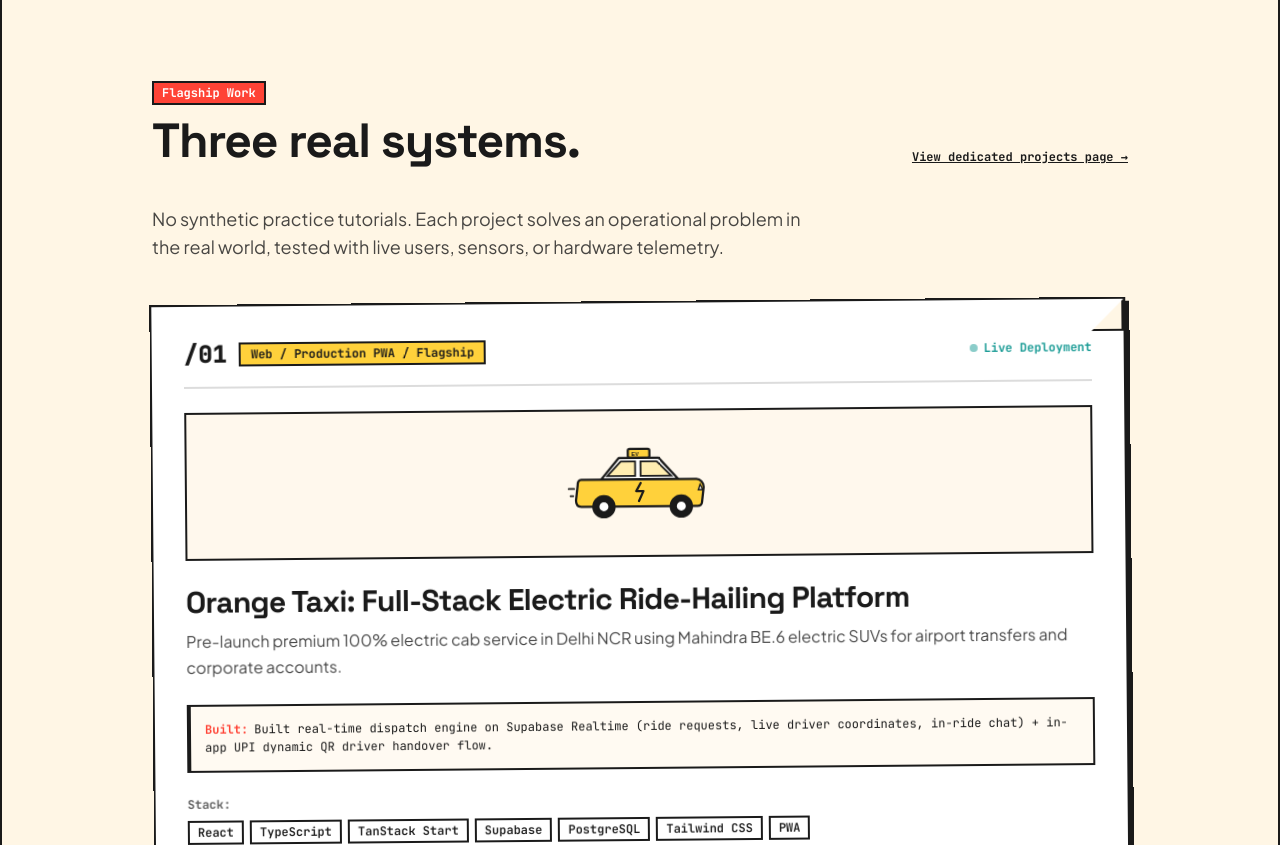
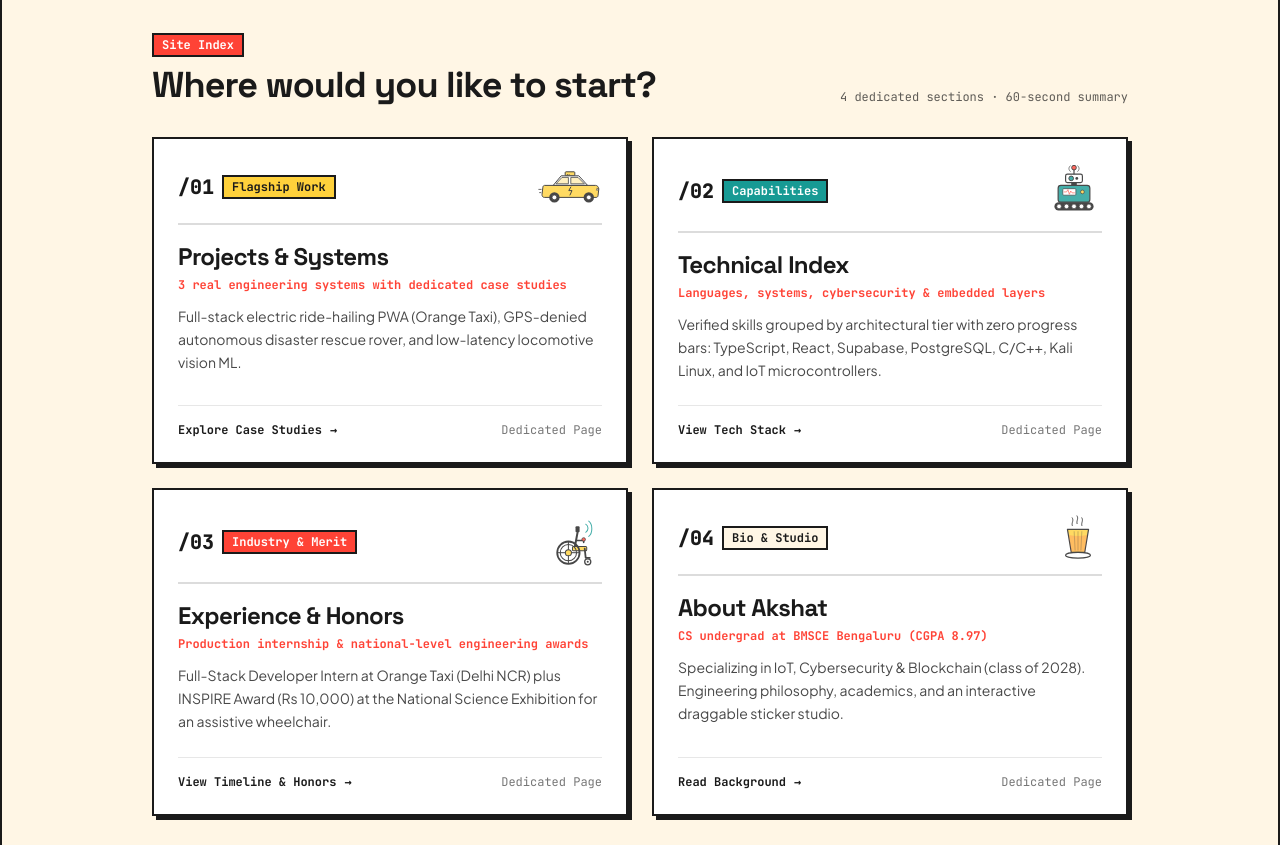
Before and after one commit to akshat0709/portfolio, a Next.js app: page / in a window 1280 px wide. Shown: the part 940-1785 px from the top of the page. Built offline with nearby package versions, Linux system fonts and the light colour scheme.

Commit message:
Streamline homepage: remove redundant duplicated content moved to dedicated subpages

```diff
--- a/app/page.tsx
+++ b/app/page.tsx
@@ -8,14 +8,6 @@
 import { TrainDoodle } from "@/components/doodles/TrainDoodle";
 import { WheelchairDoodle } from "@/components/doodles/WheelchairDoodle";
 import { ChaiDoodle } from "@/components/doodles/ChaiDoodle";
-import { ProjectCard } from "@/components/ui/ProjectCard";
-import { SkillsIndex } from "@/components/ui/SkillsIndex";
-import { StickerPile } from "@/components/ui/StickerPile";
-import {
-  ExperienceSection,
-  RecognitionSection,
-  EarlyWorkSection,
-} from "@/components/ui/ExperienceAndRecognition";
 import { ContactSection } from "@/components/ui/Footer";
 import { MagneticButton } from "@/components/ui/MagneticButton";
 
@@ -26,12 +18,63 @@
 };
 
 export default function HomePage() {
+  const sections = [
+    {
+      num: "01",
+      title: "Projects & Systems",
+      subtitle: "3 real engineering systems with dedicated case studies",
+      description:
+        "Full-stack electric ride-hailing PWA (Orange Taxi), GPS-denied autonomous disaster rescue rover, and low-latency locomotive vision ML.",
+      badge: "Flagship Work",
+      color: "#FFD13B", // sunny
+      href: "/projects",
+      cta: "Explore Case Studies",
+      icon: <TaxiDoodle className="w-16 h-12" />,
+    },
+    {
+      num: "02",
+      title: "Technical Index",
+      subtitle: "Languages, systems, cybersecurity & embedded layers",
+      description:
+        "Verified skills grouped by architectural tier with zero progress bars: TypeScript, React, Supabase, PostgreSQL, C/C++, Kali Linux, and IoT microcontrollers.",
+      badge: "Capabilities",
+      color: "#179A94", // teal
+      href: "/skills",
+      cta: "View Tech Stack",
+      icon: <RobotDoodle className="w-14 h-14" />,
+    },
+    {
+      num: "03",
+      title: "Experience & Honors",
+      subtitle: "Production internship & national-level engineering awards",
+      description:
+        "Full-Stack Developer Intern at Orange Taxi (Delhi NCR) plus INSPIRE Award (Rs 10,000) at the National Science Exhibition for an assistive wheelchair.",
+      badge: "Industry & Merit",
+      color: "#FF4336", // tomato
+      href: "/experience",
+      cta: "View Timeline & Honors",
+      icon: <WheelchairDoodle className="w-14 h-14" />,
+    },
+    {
+      num: "04",
+      title: "About Akshat",
+      subtitle: "CS undergrad at BMSCE Bengaluru (CGPA 8.97)",
+      description:
+        "Specializing in IoT, Cybersecurity & Blockchain (class of 2028). Engineering philosophy, academics, and an interactive draggable sticker studio.",
+      badge: "Bio & Studio",
+      color: "#FFF6E5",
+      href: "/about",
+      cta: "Read Background",
+      icon: <ChaiDoodle className="w-12 h-12" />,
+    },
+  ];
+
   return (
     <main className="min-h-screen pt-24 sm:pt-28 pb-16 selection:bg-sunny">
       {/* ===================== HERO SECTION ===================== */}
-      <section id="hero" className="relative px-4 sm:px-6 pt-6 sm:pt-10 pb-16 sm:pb-24 overflow-hidden">
+      <section id="hero" className="relative px-4 sm:px-6 pt-6 sm:pt-10 pb-16 sm:pb-20 overflow-hidden">
         <div className="max-w-5xl mx-auto">
-          {/* Top Status Strip - Fix for Issue 4: removed uppercase from 39-char phrase */}
+          {/* Top Status Strip */}
           <motion.div
             initial={{ opacity: 0, y: -12 }}
             animate={{ opacity: 1, y: 0 }}
@@ -50,7 +93,7 @@
             </span>
           </motion.div>
 
-          {/* Hero Name & Oversized Statement - Fix for Issue 14: adjusted watermark position and opacity */}
+          {/* Hero Name & Oversized Statement */}
           <div className="relative">
             <div className="select-none pointer-events-none opacity-[0.03] dark:opacity-[0.05] absolute -top-16 -left-6 sm:-left-10 font-display font-black text-7xl sm:text-9xl text-ink dark:text-cream">
               BUILDER
@@ -83,7 +126,7 @@
             </motion.div>
           </div>
 
-          {/* Doodles popping in one by one - Fix for Issue 5: font-mono text-xs in sentence case */}
+          {/* Doodles popping in one by one */}
           <div className="relative my-6 py-6 border-y-2 border-ink/20 dark:border-cream/20 bg-cream/40 dark:bg-[#181818]">
             <p className="font-mono text-xs font-bold text-ink/70 dark:text-cream/70 mb-3 px-2">
               Bespoke artifacts from real projects:
@@ -156,7 +199,7 @@
             </div>
           </div>
 
-          {/* Hero CTAs - Fix for Issue 1 & Issue 10: Standardized into 3 equal-height, aligned button actions */}
+          {/* Hero CTAs */}
           <motion.div
             initial={{ opacity: 0, y: 16 }}
             animate={{ opacity: 1, y: 0 }}
@@ -165,7 +208,7 @@
           >
             {/* Primary Action */}
             <MagneticButton
-              href="#projects"
+              href="/projects"
               variant="primary"
               isMagnetic={true}
               cursorLabel="view"
@@ -198,214 +241,96 @@
         </div>
       </section>
 
-      {/* ===================== FLAGSHIP PROJECTS ===================== */}
-      <section id="projects" className="py-16 sm:py-24 border-t-2 border-ink dark:border-cream">
+      {/* ===================== PORTFOLIO INDEX HUB ===================== */}
+      <section className="py-12 sm:py-16 border-t-2 border-ink dark:border-cream">
         <div className="max-w-5xl mx-auto px-4 sm:px-6">
-          {/* Section Header - Fix for Issue 14: Increased vertical separation */}
-          <div className="flex flex-col md:flex-row md:items-end justify-between gap-4 mb-10 relative">
+          <div className="flex flex-col sm:flex-row sm:items-end justify-between gap-3 mb-8">
             <div>
-              <span className="font-mono text-xs font-bold px-2 py-0.5 bg-tomato text-white border border-ink inline-block mb-3">
-                Flagship Work
+              <span className="font-mono text-xs font-bold px-2 py-0.5 bg-tomato text-white border border-ink inline-block mb-2">
+                Site Index
               </span>
-              <h2 className="font-display font-extrabold text-3xl sm:text-5xl text-ink dark:text-cream tracking-tight">
-                Three real systems.
+              <h2 className="font-display font-extrabold text-3xl sm:text-4xl text-ink dark:text-cream tracking-tight">
+                Where would you like to start?
               </h2>
             </div>
-            {/* Dedicated link to standalone /projects page */}
-            <Link
-              href="/projects"
-              className="font-mono text-xs font-bold text-ink dark:text-cream hover:text-tomato underline self-start md:self-end"
-            >
-              View dedicated projects page →
-            </Link>
+            <p className="font-mono text-xs text-ink/70 dark:text-cream/70">
+              4 dedicated sections · 60-second summary
+            </p>
           </div>
 
-          <p className="font-body text-base sm:text-lg text-ink/80 dark:text-cream/80 max-w-2xl mb-10">
-            No synthetic practice tutorials. Each project solves an operational problem in the real world, tested with live users, sensors, or hardware telemetry.
-          </p>
+          <div className="grid grid-cols-1 md:grid-cols-2 gap-6">
+            {sections.map((sec, idx) => (
+              <motion.div
+                key={sec.num}
+                initial={{ opacity: 0, y: 16 }}
+                whileInView={{ opacity: 1, y: 0 }}
+                viewport={{ once: true }}
+                transition={{
+                  type: "spring",
+                  stiffness: 350,
+                  damping: 25,
+                  delay: idx * 0.08,
+                }}
+                className="border-2 border-ink dark:border-cream bg-white dark:bg-[#1E1E1E] shadow-hard dark:shadow-hard-dark p-6 flex flex-col justify-between hover:-translate-y-1 hover:shadow-hard-lg transition-all group"
+              >
+                <div>
+                  <div className="flex items-center justify-between pb-3 border-b-2 border-ink/15 dark:border-cream/15 mb-4">
+                    <div className="flex items-center gap-2">
+                      <span className="font-mono font-black text-xl text-ink dark:text-cream">
+                        /{sec.num}
+                      </span>
+                      <span
+                        className="font-mono text-xs font-bold px-2 py-0.5 border border-ink"
+                        style={{
+                          backgroundColor: sec.color,
+                          color: sec.color === "#FFF6E5" ? "#1A1A1A" : sec.color === "#FF4336" ? "#FFFFFF" : sec.color === "#179A94" ? "#FFFFFF" : "#1A1A1A",
+                        }}
+                      >
+                        {sec.badge}
+                      </span>
+                    </div>
 
-          {/* The Three Projects Cards */}
-          <div className="space-y-10">
-            {/* Project 1: Orange Taxi (Flagship) */}
-            <ProjectCard
-              slug="orange-taxi"
-              number="01"
-              title="Orange Taxi: Full-Stack Electric Ride-Hailing Platform"
-              tagline="Pre-launch premium 100% electric cab service in Delhi NCR using Mahindra BE.6 electric SUVs for airport transfers and corporate accounts."
-              category="Web / Production PWA / Flagship"
-              stack={["React", "TypeScript", "TanStack Start", "Supabase", "PostgreSQL", "Tailwind CSS", "PWA"]}
-              highlight="Built real-time dispatch engine on Supabase Realtime (ride requests, live driver coordinates, in-ride chat) + in-app UPI dynamic QR driver handover flow."
-              liveUrl="https://orange-taxi.com"
-              accentColor="sunny"
-              initialRotation={-0.5}
-              doodle={<TaxiDoodle className="w-36 h-24" />}
-            />
+                    <div className="opacity-80 group-hover:scale-110 transition-transform">
+                      {sec.icon}
+                    </div>
+                  </div>
 
-            {/* Project 2: Autonomous Search and Rescue Robot */}
-            <ProjectCard
-              slug="autonomous-rescue-robot"
-              number="02"
-              title="Autonomous Search and Rescue Robot"
-              tagline="Hazardous terrain exploration rover engineered for independent navigation and survivor telemetry in GPS-denied disaster environments."
-              category="IoT / Embedded / Robotics"
-              stack={["C/C++", "Microcontrollers", "LiDAR/Sensors", "Path Planning", "Telemetry", "Autonomous Logic"]}
-              highlight="Obstacle detection sensor fusion, real-time hazardous telemetry transmission, path planning in GPS-denied zones, and fail-safe decision logic."
-              repoUrl="https://github.com/akshat0709/AutonomousSearchAndRescueRobot"
-              accentColor="teal"
-              initialRotation={0.5}
-              doodle={<RobotDoodle className="w-28 h-28" />}
-            />
+                  <h3 className="font-display font-extrabold text-2xl text-ink dark:text-cream tracking-tight mb-1">
+                    <Link
+                      href={sec.href}
+                      className="hover:underline decoration-2 decoration-tomato"
+                      data-cursor-label="open"
+                    >
+                      {sec.title}
+                    </Link>
+                  </h3>
 
-            {/* Project 3: Animal Detection in Locomotive Tracks */}
-            <ProjectCard
-              slug="animal-detection"
-              number="03"
-              title="Animal Detection in Locomotive Tracks"
-              tagline="Real-time computer vision system processing live locomotive cab video streams to detect track wildlife and prevent collisions."
-              category="Python / Computer Vision / AI-ML"
-              stack={["Python", "Computer Vision", "Deep Learning", "Real-Time Alerts", "Video Pipeline"]}
-              highlight="Low-latency inference on video feeds, real-time alert dispatch to train operators, and emergency safety protocol triggers."
-              repoUrl="https://github.com/akshat0709/AnimalDetection"
-              accentColor="tomato"
-              initialRotation={-0.5}
-              doodle={<TrainDoodle className="w-36 h-24" />}
-            />
-          </div>
+                  <p className="font-mono text-xs font-bold text-tomato mb-3">
+                    {sec.subtitle}
+                  </p>
 
-          {/* Early Work line */}
-          <div className="mt-10">
-            <EarlyWorkSection />
-          </div>
-        </div>
-      </section>
-
-      {/* ===================== EXPERIENCE ===================== */}
-      <section id="experience" className="py-16 sm:py-24 border-t-2 border-ink dark:border-cream">
-        <div className="max-w-5xl mx-auto px-4 sm:px-6">
-          <div className="flex flex-col md:flex-row md:items-end justify-between gap-4 mb-8">
-            <div>
-              <span className="font-mono text-xs font-bold px-2 py-0.5 bg-sunny text-ink border border-ink inline-block mb-3">
-                Industry Work
-              </span>
-              <h2 className="font-display font-extrabold text-3xl sm:text-5xl text-ink dark:text-cream tracking-tight">
-                Work Experience.
-              </h2>
-            </div>
-            <Link
-              href="/experience"
-              className="font-mono text-xs font-bold text-ink dark:text-cream hover:text-tomato underline self-start md:self-end"
-            >
-              View dedicated experience page →
-            </Link>
-          </div>
-
-          <ExperienceSection />
-        </div>
-      </section>
-
-      {/* ===================== SKILLS INDEX ===================== */}
-      <section id="skills" className="py-16 sm:py-24 border-t-2 border-ink dark:border-cream">
-        <div className="max-w-5xl mx-auto px-4 sm:px-6">
-          <div className="flex flex-col md:flex-row md:items-end justify-between gap-4 mb-8">
-            <div>
-              <span className="font-mono text-xs font-bold px-2 py-0.5 bg-teal text-white border border-ink inline-block mb-3">
-                Capabilities
-              </span>
-              <h2 className="font-display font-extrabold text-3xl sm:text-5xl text-ink dark:text-cream tracking-tight">
-                Technical Index.
-              </h2>
-            </div>
-            <Link
-              href="/skills"
-              className="font-mono text-xs font-bold text-ink dark:text-cream hover:text-teal underline self-start md:self-end"
-            >
-              View dedicated skills page →
-            </Link>
-          </div>
-
-          <p className="font-body text-base text-ink/80 dark:text-cream/80 max-w-2xl mb-8">
-            Grouped cleanly by engineering layer. No fictional percentage progress bars—just tools and languages I write real software with.
-          </p>
-
-          <SkillsIndex />
-        </div>
-      </section>
-
-      {/* ===================== ABOUT & STICKER PILE ===================== */}
-      <section id="about" className="py-16 sm:py-24 border-t-2 border-ink dark:border-cream">
-        <div className="max-w-5xl mx-auto px-4 sm:px-6">
-          <div className="flex flex-col md:flex-row md:items-end justify-between gap-4 mb-8">
-            <div>
-              <span className="font-mono text-xs font-bold px-2 py-0.5 bg-sunny text-ink border border-ink inline-block mb-3">
-                Background &amp; Philosophy
-              </span>
-              <h2 className="font-display font-extrabold text-3xl sm:text-5xl text-ink dark:text-cream tracking-tight">
-                About Akshat.
-              </h2>
-            </div>
-            <Link
-              href="/about"
-              className="font-mono text-xs font-bold text-ink dark:text-cream hover:text-sunny underline self-start md:self-end"
-            >
-              View dedicated about page →
-            </Link>
-          </div>
-
-          <div className="grid grid-cols-1 lg:grid-cols-12 gap-8 items-start">
-            {/* Bio Column */}
-            <div className="lg:col-span-6 space-y-5">
-              <div className="border-2 border-ink dark:border-cream bg-white dark:bg-[#1E1E1E] p-6 sm:p-8 shadow-hard dark:shadow-hard-dark">
-                <h3 className="font-display font-extrabold text-2xl text-ink dark:text-cream mb-4">
-                  Engineering with real constraints.
-                </h3>
-                <div className="space-y-4 font-body text-base text-ink/80 dark:text-cream/80 leading-relaxed">
-                  <p>
-                    I am an undergraduate in Computer Science (specializing in <strong>IoT, Cybersecurity &amp; Blockchain</strong>) at BMS College of Engineering, Bengaluru (class of 2028).
-                  </p>
-                  <p>
-                    I prefer building systems that touch the physical world or serve actual users: real-time dispatch systems for electric cabs, autonomous rovers navigating without GPS, and low-latency computer vision on railway lines.
-                  </p>
-                  <p>
-                    Academic track record: <strong>CGPA 8.97</strong> through the 4th semester, and 94.8% in CBSE Class X. I care about speed, clean architecture, and verifiable results over decorative fluff.
+                  <p className="font-body text-sm text-ink/80 dark:text-cream/80 leading-relaxed mb-6">
+                    {sec.description}
                   </p>
                 </div>
 
-                <div className="border-t-2 border-ink/20 dark:border-cream/20 mt-6 pt-4 flex flex-wrap gap-4 font-mono text-xs font-bold">
-                  <div>
-                    <span className="text-ink/70 dark:text-cream/70 block">Education</span>
-                    <span>BMSCE Bengaluru (2024–2028)</span>
-                  </div>
-                  <div>
-                    <span className="text-ink/70 dark:text-cream/70 block">Specialization</span>
-                    <span>IoT, Cyber &amp; Blockchain</span>
-                  </div>
+                <div className="pt-4 border-t border-ink/10 dark:border-cream/10 flex items-center justify-between">
+                  <Link
+                    href={sec.href}
+                    className="font-mono text-xs font-bold text-ink dark:text-cream flex items-center gap-2 group-hover:text-tomato transition-colors"
+                    data-cursor-label="explore"
+                  >
+                    <span>{sec.cta}</span>
+                    <span className="group-hover:translate-x-1 transition-transform">→</span>
+                  </Link>
+
+                  <span className="font-mono text-xs text-ink/60 dark:text-cream/60">
+                    Dedicated Page
+                  </span>
                 </div>
-              </div>
-            </div>
-
-            {/* Signature Interactive Sticker Pile Column */}
-            <div className="lg:col-span-6">
-              <StickerPile />
-            </div>
+              </motion.div>
+            ))}
           </div>
-        </div>
-      </section>
-
-      {/* ===================== RECOGNITION & CERTIFICATIONS ===================== */}
-      <section id="recognition" className="py-16 sm:py-24 border-t-2 border-ink dark:border-cream">
-        <div className="max-w-5xl mx-auto px-4 sm:px-6">
-          <div className="flex flex-col md:flex-row md:items-end justify-between gap-4 mb-8">
-            <div>
-              <span className="font-mono text-xs font-bold px-2 py-0.5 bg-tomato text-white border border-ink inline-block mb-3">
-                Validation
-              </span>
-              <h2 className="font-display font-extrabold text-3xl sm:text-5xl text-ink dark:text-cream tracking-tight">
-                Recognition.
-              </h2>
-            </div>
-          </div>
-
-          <RecognitionSection />
         </div>
       </section>
 
```
